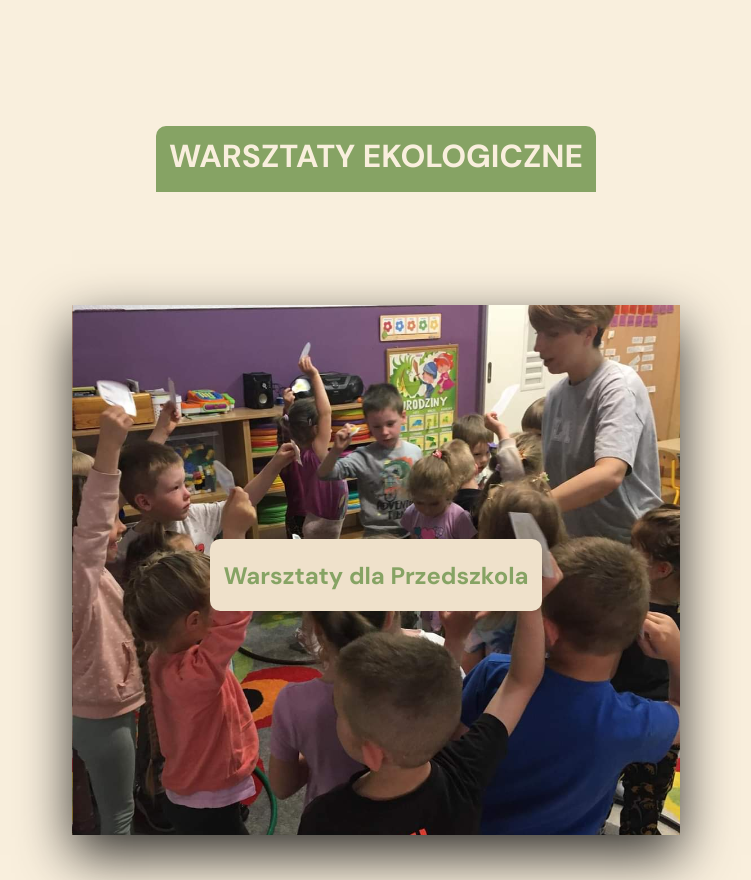
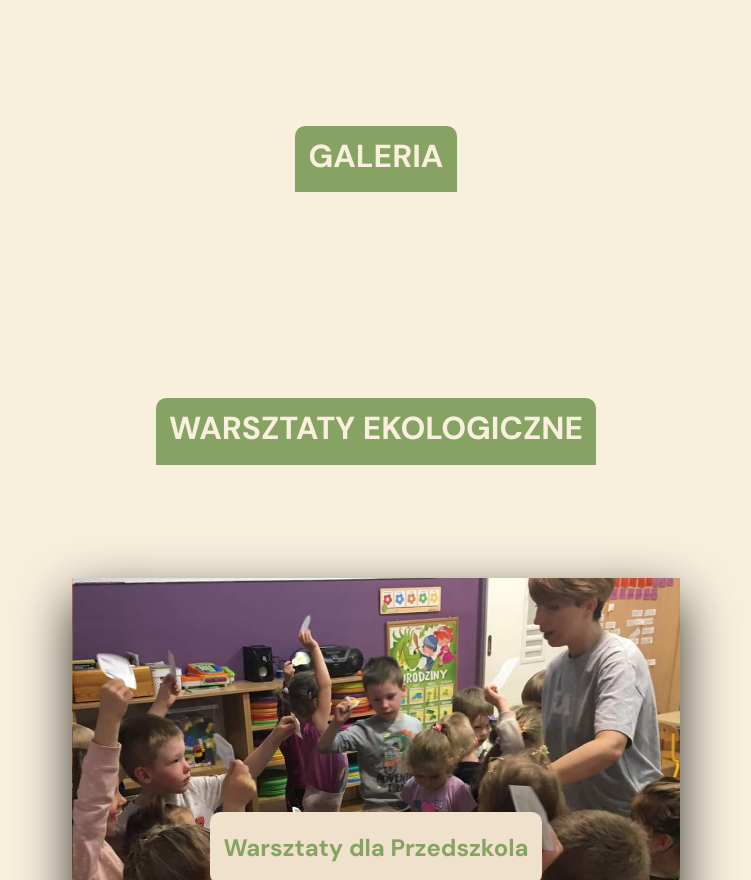
Before and after one commit to pgreber2504/ekolubni_v2, a Next.js app: page / in a window 1280 px wide. Shown: the part 1920-2800 px from the top of the page, without its empty margins (264-1015 px from the left). Built offline with nearby package versions, Linux system fonts and the light colour scheme.

Commit message:
added gallery section

```diff
--- a/constants/nav-data.ts
+++ b/constants/nav-data.ts
@@ -1,7 +1,7 @@
 export const NAV_DATA = [
   { id: "section--1", title: "O Nas" },
-  { id: "section--2", title: "Ekoprzestrzeń" },
-  { id: "section--3", title: "Oferta" },
+  { id: "section--2", title: "Galeria" },
+  { id: "section--3", title: "Ekoprzestrzeń" },
   { id: "section--4", title: "Warsztaty" },
   { id: "section--5", title: "Kontakt" },
 ];
--- a/constants/workshops-data.ts
+++ b/constants/workshops-data.ts
@@ -8,7 +8,7 @@ export const WORKSHOPS_DATA = [
       `dla 5, 6 latków segreguję i co dalej? Recykling; droga od śmiecia do produktu, upcykling czyli tworzę dzieła sztuki z odpadów, Kodeks Ekoluba czyli co robię dla planety`,
     ],
     footer: `Dodatkowo zgodnie ze świętami tradycyjnymi lub dyktowanymi przez ekokalendarz, proponujemy warsztaty na których dzieci z odpadów robią prezenty dla Babć i Dziadków, Mam i dekoracje świąteczne
-    W okresie wiosenno letnim organizujemy gry i zabawy na powietrzu, uczymy się siać łąkę dla zapylaczy, tworzymy kompostownik, sprzątamy okolicę z zachowaniem zasad segregacji, urządzamy zawody ekologiczne z okolicznymi placówkami`,
+    W okresie wiosenno letnim organizujemy gry i zabawy na powietrzu, uczymy się siać łąkę dla zapylaczy.`,
     id: "ws1",
     type: "preschool",
   },
--- a/pages/index.tsx
+++ b/pages/index.tsx
@@ -3,6 +3,7 @@ import Head from "next/head";
 import Layout from "../components/Layout/Layout";
 import AboutUs from "../sections/AboutUs/AboutUs";
 import Contact from "../sections/Contact/Contact";
+import Gallery from "../sections/Gallery/Gallery";
 import Workshop from "../sections/Workshops/Workshop";
 
 const Home: NextPage = () => {
@@ -20,6 +21,7 @@ const Home: NextPage = () => {
           description="O NAS"
           aboutUsDescription="Zacznij z nami swoją wielką przygodę z ekspozytywnością"
         />
+        <Gallery id="section--2" title="" description="GALERIA" />
         <Workshop
           id="section--4"
           title=""
--- /dev/null
+++ b/sections/Gallery/Gallery.tsx
@@ -0,0 +1,20 @@
+import React from "react";
+import SectionWrapper from "../../components/UI/SectionWrapper/SectionWrapper";
+
+type GalleryPropTypes = {
+  id: string;
+  title: string;
+  description: string;
+};
+
+const Gallery = ({ id, title, description }: GalleryPropTypes) => {
+  return (
+    <SectionWrapper
+      id={id}
+      title={title}
+      description={description}
+    ></SectionWrapper>
+  );
+};
+
+export default Gallery;
```
Also changed, not shown: sections/Gallery/GalleryItem/GalleryItem.tsx (added, +12 -0 lines), sections/Gallery/Gallery.module.scss (added), sections/Gallery/GalleryItem/GalleryItem.module.scss (added).
